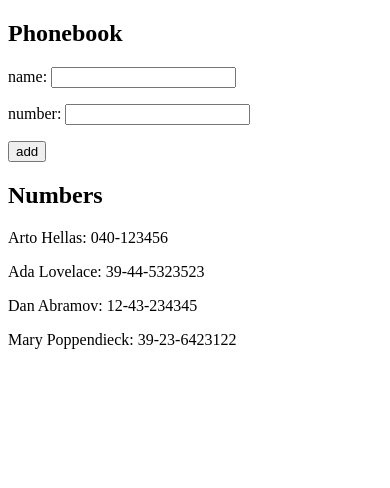
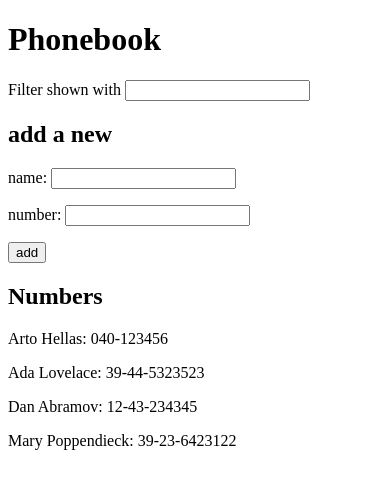
Before and after one commit to CarlosGBGzz/CursoFullStackOpen, a React (Vite) app in the folder Part2/phonebook/: page / in a window 390 px wide. Shown: the top 488 px of the page. Built offline with nearby package versions, Linux system fonts and the light colour scheme.

Commit message:
feat: support searching for a person in phonebook

```diff
--- a/Part2/phonebook/src/App.jsx
+++ b/Part2/phonebook/src/App.jsx
@@ -1,12 +1,19 @@
 import { useState } from 'react'
 
-const Numbers = ({numbers}) => (
-  <>
-    {numbers.map(number =>
-      <p key={number.id}>{number.name}: {number.number}</p>
-    )}
-  </>
-)
+const Numbers = ({numbers, filter}) => {
+
+  const personsToShow = numbers.filter(person =>
+    person.name.toLowerCase().includes(filter.toLowerCase())
+  )
+
+  return (
+    <>
+      {personsToShow.map(number =>
+        <p key={number.id}>{number.name}: {number.number}</p>
+      )}
+    </>
+  )
+}
 
 const App = () => {
   const [persons, setPersons] = useState([
@@ -17,6 +24,7 @@ const App = () => {
   ])
   const [newName, setNewName] = useState('')
   const [newNumber, setNewNumber] = useState('')
+  const [filter, setFilter] = useState('')
 
   const handleNameChange = (event) => {
     setNewName(event.target.value)
@@ -24,10 +32,11 @@ const App = () => {
   const handleNumberChange = (event) => {
     setNewNumber(event.target.value)
   }
+  const handleFilter = (event) => setFilter(event.target.value)
 
   const addPerson = (event) => {
     event.preventDefault()
-    if (persons.some( person => person.name.toLowerCase() === newName.toLocaleLowerCase())) {
+    if (persons.some( person => person.name.toLowerCase() === newName.toLowerCase())) {
       alert(`${newName} is already added to phonebook`)
     } else {
       let personObject = {
@@ -42,7 +51,10 @@ const App = () => {
 
   return (
     <div>
-      <h2>Phonebook</h2>
+      <h1>Phonebook</h1>
+      <p>Filter shown with <input value={filter} onChange={handleFilter}/></p>
+
+      <h2>add a new</h2>
       <form onSubmit={addPerson}>
         <div>
           <p>name: <input value={newName} onChange={handleNameChange}/></p>
@@ -53,7 +65,7 @@ const App = () => {
         </div>
       </form>
       <h2>Numbers</h2>
-      <Numbers numbers={persons} />
+      <Numbers numbers={persons} filter={filter}/>
     </div>
   )
 }
```
